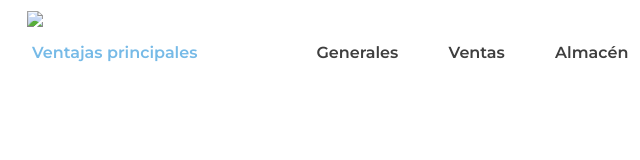
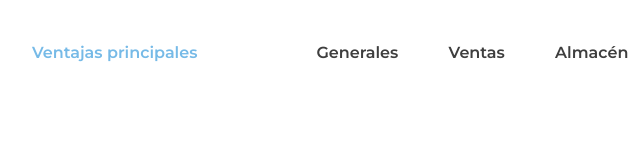
Before and after one commit to rjorge99/competencia_castelec, a plain HTML site: page index.html in a window 1280 px wide. Shown: the full height of the page, 0-640 px from the left. Drawn offline with nearby package versions, Linux system fonts and the light colour scheme; the site is published under a folder, as on GitHub Pages, so addresses that start at the root find nothing.

Commit message:
Se modifica ruta de imagen

```diff
--- a/index.html
+++ b/index.html
@@ -26,7 +26,7 @@
                 <div class="container-fluid">
                     <img
                         class="navbar-navigation-icon"
-                        src="/images/hamburguer-icon.svg"
+                        src="images/hamburguer-icon.svg"
                         alt="hamburguer-icon"
                         onclick="api.toggleSideMenu(this)" />
                     <div class="collapse navbar-collapse">
```
